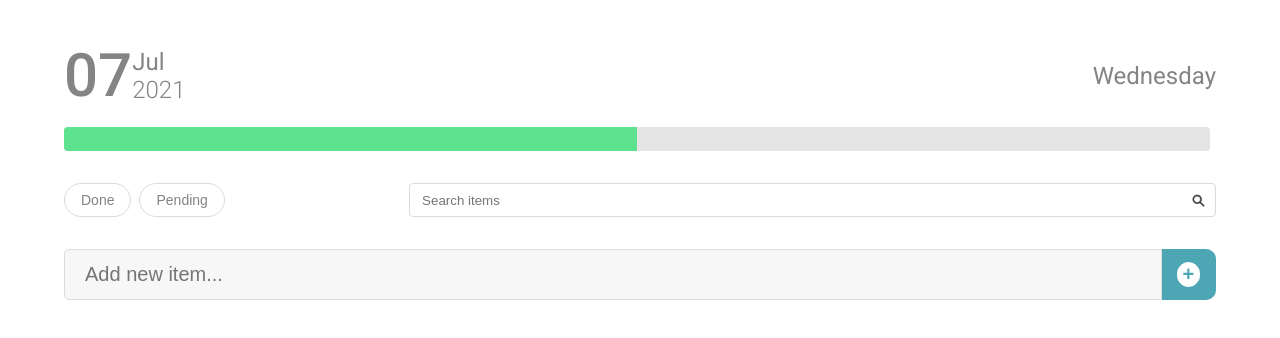
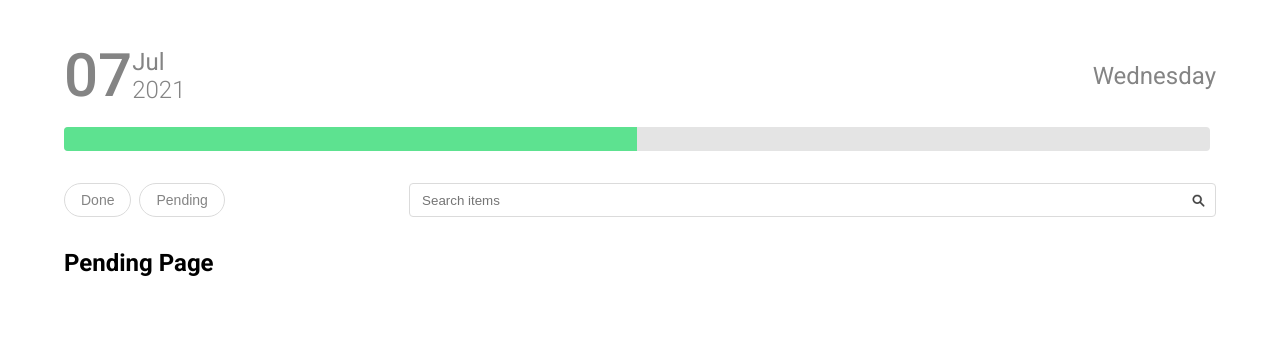
Before and after one commit to sizebay/frontend-challenge, a React (Create React App) app in the folder sizebayfront/: page /pending in a window 1280 px wide. Shown: the top 338 px of the page. Built offline with nearby package versions, Linux system fonts and the light colour scheme.

Commit message:
Adding react router and pages section

```diff
--- a/sizebayfront/package.json
+++ b/sizebayfront/package.json
@@ -10,7 +10,7 @@
     "history": "5",
     "react": "^17.0.2",
     "react-dom": "^17.0.2",
-    "react-router-dom": "6",
+    "react-router-dom": "5.3.0",
     "react-scripts": "4.0.3",
     "web-vitals": "^1.0.1"
   },
--- /dev/null
+++ b/sizebayfront/src/Routes.js
@@ -0,0 +1,16 @@
+import React from 'react';
+import { Route, BrowserRouter } from 'react-router-dom';
+
+import Home from './pages/Home';
+import Done from './pages/Done';
+import Pending from './pages/Pending';
+
+export default function Routes() {
+  return (
+    <BrowserRouter>
+      <Route exact path="/" component={Home}/>
+      <Route path="/done" component={Done}/>
+      <Route path="/pending" component={Pending}/>
+    </BrowserRouter>
+  );
+}
--- a/sizebayfront/src/components/ItemBox/index.js
+++ b/sizebayfront/src/components/ItemBox/index.js
@@ -2,7 +2,6 @@ import React, { useState, useContext } from 'react';
 
 import { itemContext } from '../../contexts/ItemProvider';
 
-import ItemBar from '../ItemBar';
 import Item from '../Item';
 import { ItemsArea } from './styles';
 
@@ -11,8 +10,6 @@ export default function ItemBox() {
 
   return (
     <>
-      <ItemBar />
-
       <ItemsArea>
         {itemsCollection.map((item, index) => (
           <Item key={index} content={item} />
--- a/sizebayfront/src/components/Layout/index.js
+++ b/sizebayfront/src/components/Layout/index.js
@@ -4,14 +4,14 @@ import { ItemProvider } from '../../contexts/ItemProvider';
 
 import Header from '../Header';
 import SearchBox from '../SearchBox';
-import ItemBox from '../ItemBox';
+import Routes from '../../Routes';
 
 export default function Layout() {
   return (
     <ItemProvider>
       <Header />
       <SearchBox />
-      <ItemBox />
+      <Routes />
     </ItemProvider>
   );
 }
--- a/sizebayfront/src/components/SearchBox/index.js
+++ b/sizebayfront/src/components/SearchBox/index.js
@@ -1,5 +1,5 @@
 import React, { useState } from 'react';
-import { Link } from 'react-router-dom';
+// import { Link } from 'react-router-dom';
 
 import { Container, DoneButton, Form, PendingButton } from './styles';
 
@@ -17,23 +17,19 @@ export default function SearchBox() {
 
   return (
     <Container>
-      <Link to="/done">
       <DoneButton
         onClick={handleClickDone}
         status={isClickedDone}
         >
         Done
       </DoneButton>
-      </Link>
 
-      <Link to="/pending">
       <PendingButton
         onClick={handleClickPending}
         status={isClickedPending}
       >
         Pending
       </PendingButton>
-      </Link>
 
       <Form>
         <input type="text" name="searchBar" id="" placeholder="Search items" />
--- a/sizebayfront/src/index.js
+++ b/sizebayfront/src/index.js
@@ -1,12 +1,9 @@
 import React from 'react';
 import ReactDOM from 'react-dom';
-import { BrowserRouter } from 'react-router-dom';
 
 import App from './App';
 
 ReactDOM.render(
-  <BrowserRouter>
-    <App />
-  </BrowserRouter>,
+  <App />,
   document.getElementById('root')
 );
--- /dev/null
+++ b/sizebayfront/src/pages/Done/index.js
@@ -0,0 +1,7 @@
+import React from 'react';
+
+export default function Done() {
+  return (
+    <h2>Done Page</h2>
+  );
+}
--- /dev/null
+++ b/sizebayfront/src/pages/Home/index.js
@@ -0,0 +1,13 @@
+import React from 'react';
+
+import ItemBox from '../../components/ItemBox';
+import ItemBar from '../../components/ItemBar';
+
+export default function Home() {
+  return (
+    <>
+      <ItemBar />
+      <ItemBox />
+    </>
+  );
+}
--- /dev/null
+++ b/sizebayfront/src/pages/Pending/index.js
@@ -0,0 +1,7 @@
+import React from 'react';
+
+export default function Pending() {
+  return (
+    <h2>Pending Page</h2>
+  );
+}
```
Also changed, not shown: 1 other file (tests, documents, lock files or other folders). Lines whose indentation alone changed are shown as unchanged.
